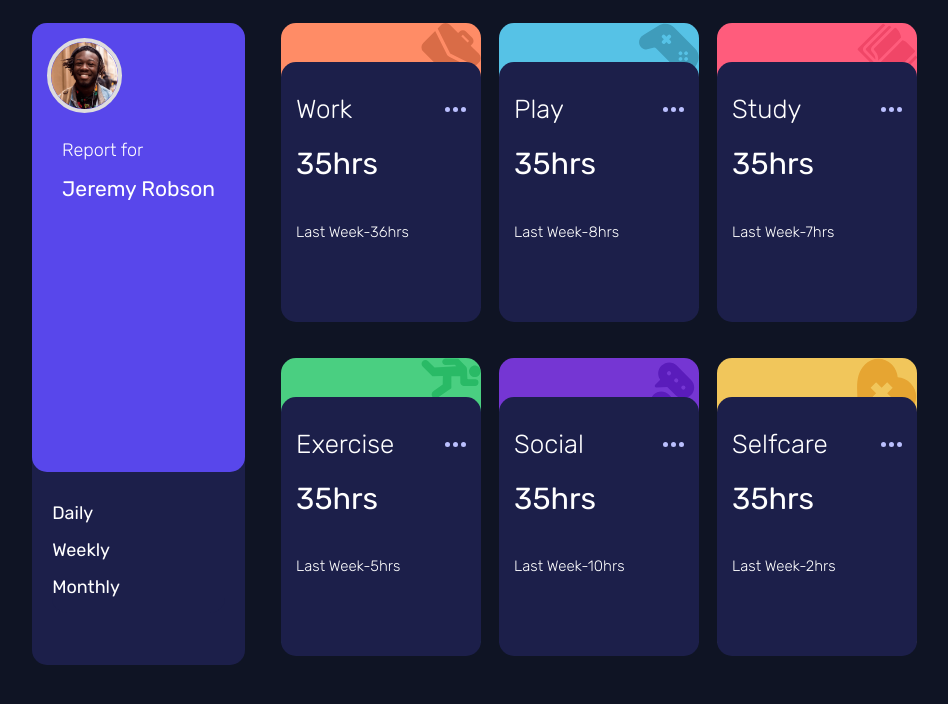
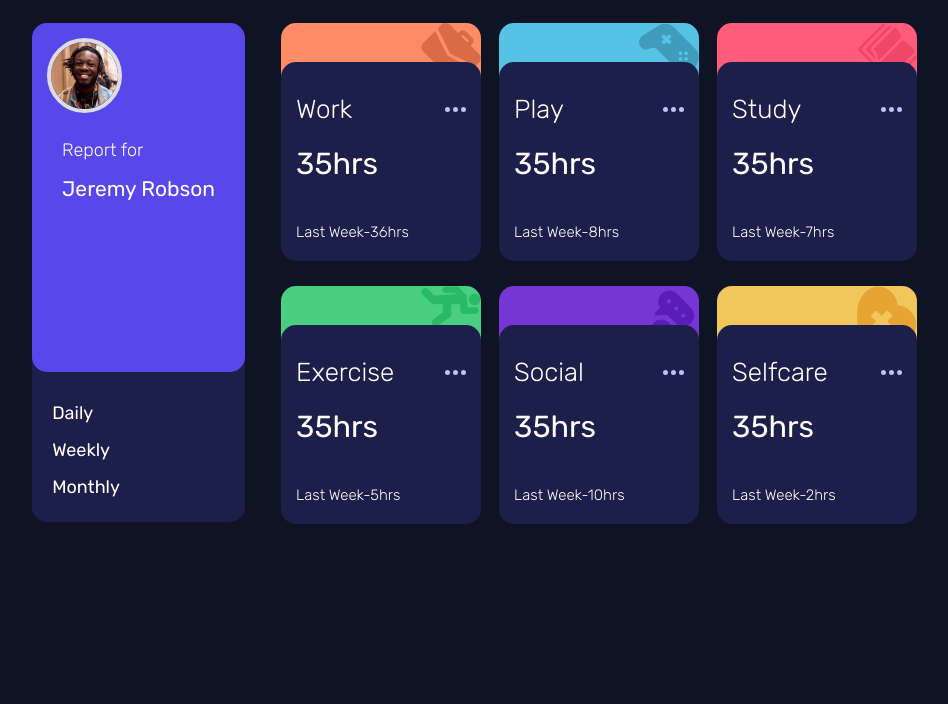
Before and after one commit to Tonilocke/TimeTracking, a plain HTML site: page index.html in a window 1280 px wide. Shown: the whole page, without its empty margins (119-1067 px from the left). Drawn offline with Linux system fonts and the light colour scheme.

Commit message:
Update style2.css

```diff
--- a/style2.css
+++ b/style2.css
@@ -48,7 +48,7 @@ p{
   display:flex;
   flex-direction: row;
   width:80%;
-  height: 84%;
+/*  height: 84%;*/
   margin: 0 auto;
 }
 .personWrapper{
```
